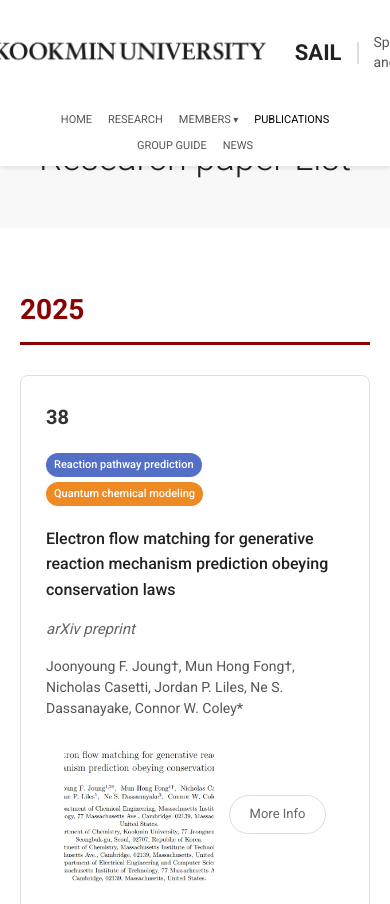
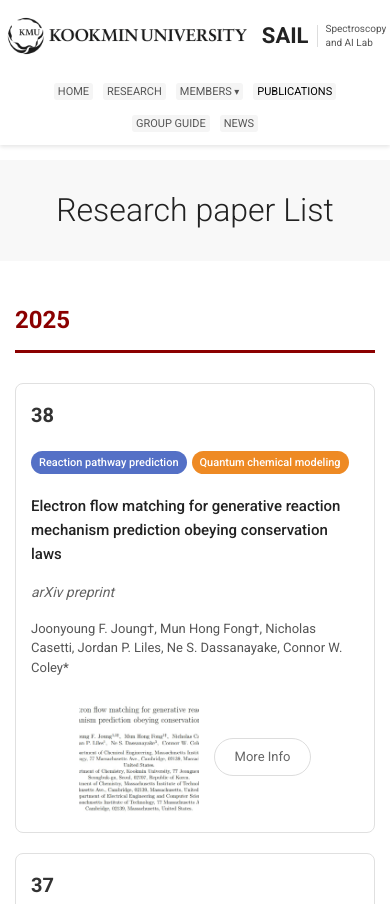
Before and after one commit to chanjoongx/sailgroup.github.io, a plain HTML site: page publications/index.html in a window 390 px wide. Shown: the top 904 px of the page. Drawn offline with Linux system fonts and the light colour scheme.

Commit message:
Update index.html

```diff
--- a/publications/index.html
+++ b/publications/index.html
@@ -105,7 +105,6 @@
             margin-left: 25px;
             margin-top: 5px;
             margin-bottom: 5px;
-            position: relative;
         }
 
         .nav-menu a {
@@ -123,6 +122,10 @@
         }
 
         /* Dropdown Menu */
+        .nav-menu li {
+            position: relative;
+        }
+
         .dropdown {
             display: none;
             position: absolute;
@@ -391,8 +394,130 @@
             color: #fff;
         }
 
-        /* Responsive Design */
+        /* Responsive Design - 홈페이지와 동일하게 세밀화 */
+
+        /* Large Desktop */
+        @media (max-width: 1400px) {
+            .nav-menu li {
+                margin-left: 20px;
+            }
+
+            .lab-name-main {
+                font-size: 32px;
+            }
+        }
+
+        /* Small Desktop */
+        @media (max-width: 1200px) {
+            .nav-menu li {
+                margin-left: 15px;
+            }
+
+            .nav-menu a {
+                font-size: 14px;
+            }
+
+            .lab-name-main {
+                font-size: 30px;
+            }
+
+            .lab-name-sub {
+                font-size: 13px;
+            }
+        }
+
+        /* Tablet Responsive */
+        @media (max-width: 1024px) {
+            .navbar {
+                min-height: auto;
+            }
+
+            .nav-container {
+                flex-direction: column;
+                padding: 10px 20px;
+            }
+
+            .logo-section {
+                margin-bottom: 10px;
+            }
+
+            .nav-menu {
+                width: 100%;
+                justify-content: center;
+                margin: 0;
+            }
+
+            .nav-menu li {
+                margin: 0 10px;
+            }
+
+            .nav-menu a {
+                font-size: 13px;
+            }
+
+            .dropdown {
+                position: fixed;
+                top: auto;
+                left: 50%;
+                transform: translateX(-50%);
+                margin-top: 10px;
+            }
+
+            .page-header {
+                margin-top: 140px;
+            }
+
+            .main-content {
+                padding: 50px 20px;
+            }
+        }
+
+        /* Mobile Responsive */
         @media (max-width: 768px) {
+            .navbar {
+                min-height: auto;
+            }
+
+            .nav-container {
+                padding: 10px 15px;
+            }
+
+            .logo-section {
+                padding: 10px 0;
+            }
+
+            .kmu-logo {
+                height: 45px;
+                margin-right: 15px;
+            }
+
+            .lab-name-main {
+                font-size: 26px;
+                padding-right: 10px;
+                margin-right: 10px;
+            }
+
+            .lab-name-sub {
+                font-size: 12px;
+            }
+
+            .nav-menu li {
+                margin: 0 8px;
+            }
+
+            .nav-menu a {
+                font-size: 12px;
+            }
+
+            .dropdown {
+                display: none !important;
+            }
+
+            .page-header {
+                margin-top: 150px;
+                padding: 30px 20px;
+            }
+
             .page-header h1 {
                 font-size: 36px;
             }
@@ -404,6 +529,7 @@
             .publication-item {
                 grid-template-columns: 1fr;
                 gap: 20px;
+                padding: 20px;
             }
 
             .publication-side {
@@ -421,37 +547,87 @@
                 text-align: center;
             }
 
-            .nav-container {
-                flex-direction: column;
-                padding: 10px 15px;
-            }
-
-            .logo-section {
-                margin-bottom: 10px;
-            }
-
-            .nav-menu {
-                width: 100%;
+            .social-links {
                 justify-content: center;
-                margin: 0;
-            }
-
-            .nav-menu li {
-                margin: 0 8px;
-            }
-
-            .dropdown {
-                display: none !important;
             }
         }
 
-        @media (max-width: 480px) {
-            .lab-name-main {
-                font-size: 22px;
+        @media (max-width: 600px) {
+            .nav-menu li {
+                margin: 2px 5px;
             }
 
             .nav-menu a {
                 font-size: 11px;
+                padding: 3px 5px;
+                background: #f5f5f5;
+                border-radius: 3px;
+            }
+
+            .nav-menu a:hover {
+                background: #e0e0e0;
+            }
+        }
+
+        /* Small Mobile */
+        @media (max-width: 480px) {
+            .nav-container {
+                padding: 8px 10px;
+            }
+
+            .logo-section {
+                padding: 8px 0;
+            }
+
+            .lab-name-main {
+                font-size: 22px;
+                padding-right: 8px;
+                margin-right: 8px;
+                border-right-width: 1px;
+            }
+
+            .lab-name-sub {
+                font-size: 10px;
+            }
+
+            .kmu-logo {
+                height: 40px;
+                margin-right: 12px;
+            }
+
+            .nav-menu {
+                flex-wrap: wrap;
+            }
+
+            .nav-menu li {
+                margin: 3px 5px;
+            }
+
+            .nav-menu a {
+                font-size: 11px;
+                padding: 2px 4px;
+            }
+
+            .page-header {
+                margin-top: 160px;
+                padding: 25px 15px;
+            }
+
+            .page-header h1 {
+                font-size: 32px;
+            }
+
+            .main-content {
+                padding: 40px 15px;
+            }
+
+            .year-header {
+                font-size: 24px;
+            }
+
+            .publication-item {
+                padding: 15px;
+                margin-bottom: 20px;
             }
 
             .publication-number {
@@ -465,6 +641,82 @@
             .tag {
                 font-size: 11px;
                 padding: 3px 8px;
+            }
+
+            .publication-title {
+                font-size: 15px;
+            }
+
+            .publication-journal {
+                font-size: 14px;
+            }
+
+            .publication-authors {
+                font-size: 13px;
+            }
+
+            .publication-image {
+                width: 120px;
+                height: 120px;
+            }
+        }
+
+        /* Extra Small Mobile */
+        @media (max-width: 360px) {
+            .nav-menu li {
+                margin: 2px 3px;
+            }
+
+            .nav-menu a {
+                font-size: 10px;
+            }
+
+            .lab-name-main {
+                font-size: 20px;
+            }
+
+            .lab-name-sub {
+                font-size: 9px;
+            }
+
+            .kmu-logo {
+                height: 35px;
+                margin-right: 10px;
+            }
+
+            .page-header h1 {
+                font-size: 28px;
+            }
+
+            .year-header {
+                font-size: 22px;
+            }
+
+            .publication-number {
+                font-size: 18px;
+            }
+
+            .tag {
+                font-size: 10px;
+                padding: 2px 6px;
+            }
+
+            .publication-title {
+                font-size: 14px;
+            }
+
+            .more-info-btn {
+                font-size: 12px;
+                padding: 6px 16px;
+            }
+        }
+
+        @media (min-width: 1600px) {
+            .nav-container,
+            .main-content,
+            .footer-content {
+                padding-left: 40px;
+                padding-right: 40px;
             }
         }
     </style>
```
